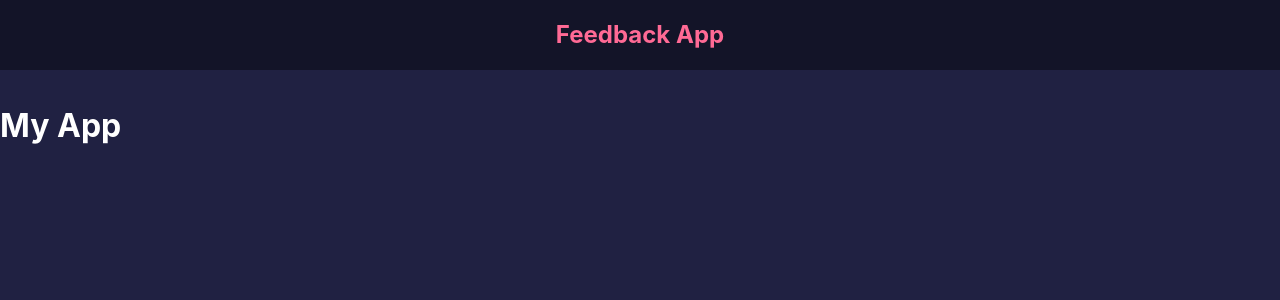
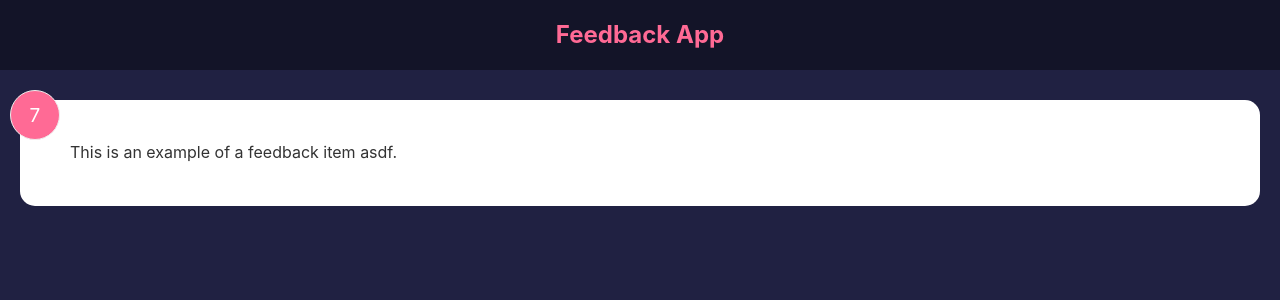
Before and after one commit to lukeclimen/feedback-app, a React (Create React App) app: page / in a window 1280 px wide. Shown: the top 300 px of the page. Built offline with nearby package versions, Linux system fonts and the light colour scheme.

Commit message:
Added a feedback item component, small styling change

```diff
--- a/src/App.js
+++ b/src/App.js
@@ -1,10 +1,11 @@
 import Header from "./components/Header";
+import FeedbackItem from "./components/FeedbackItem";
 
 function App() {
 	return (
 		<>
 			<Header />
-			<h1>My App</h1>
+			<FeedbackItem />
 		</>
 	);
 }
--- /dev/null
+++ b/src/components/FeedbackItem.jsx
@@ -0,0 +1,18 @@
+import { useState } from "react";
+
+function FeedbackItem() {
+
+    const [rating, setRating] = useState(7);
+    const [text, setText] = useState("This is an example of a feedback item asdf.");
+
+    return (
+        <div className="card">
+            <div className="num-display">{rating}</div>
+            <div className="text-display">
+                {text}
+            </div>
+        </div>
+    );
+}
+
+export default FeedbackItem;
--- a/src/index.css
+++ b/src/index.css
@@ -43,7 +43,7 @@
     color: #333;
     border-radius: 15px;
     padding: 40px 50px;
-    margin: 20px 0;
+    margin: 20px;
     position: relative;
 }
 
```
